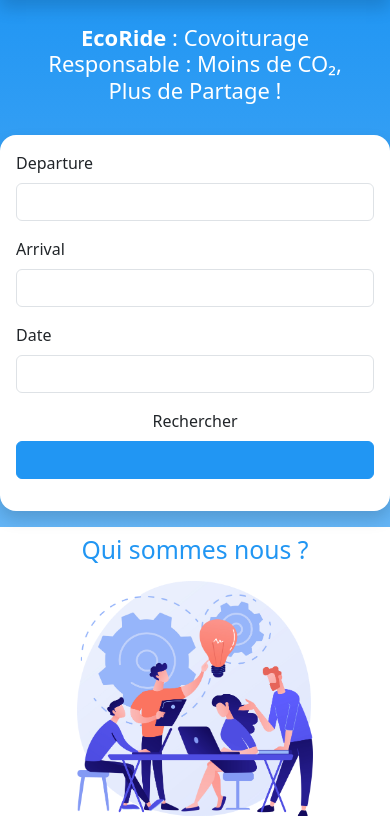
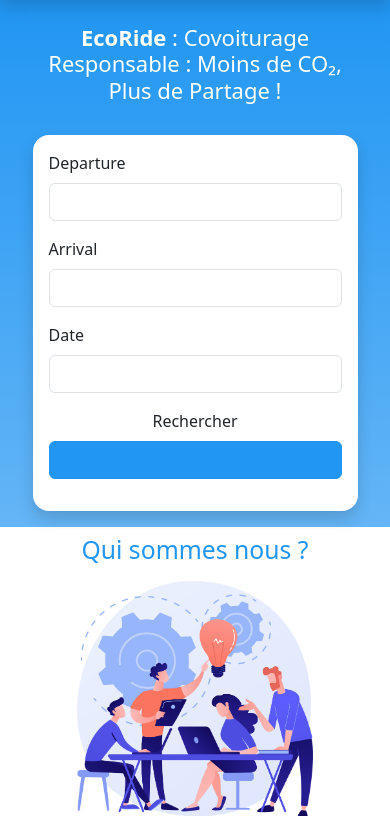
Before and after one commit to enzopcht/ecoride, a Symfony app: template app/templates/home/index.html.twig in a window 390 px wide. Shown: the part 67-883 px from the top of the page. Run offline with Twig, Linux system fonts and the light colour scheme; the template is opened without the code that fills it, so the values that code supplies are empty; form fields are guessed from the names that the template uses; some libraries are stand-ins or nearby versions.

Commit message:
fix(front-home-responsive): adjusted the size of the search form on the home page

```diff
--- a/app/templates/home/index.html.twig
+++ b/app/templates/home/index.html.twig
@@ -10,7 +10,7 @@
 			<h1 class="text-white text-center col-10 mx-auto py-4">
 				<span class="fw-bold">EcoRide</span>
 				: Covoiturage Responsable : Moins de CO₂, Plus de Partage !</h1>
-				<div class="container rounded-4 bg-white p-3 shadow col-12 col-lg-12">
+			<div class="container rounded-4 bg-white p-3 shadow col-10 col-lg-12">
 				{{ form_start(searchForm, {
 			    'action': path('app_search_results'),
 			    'method': 'POST',
```
Lines whose indentation alone changed are shown as unchanged.
